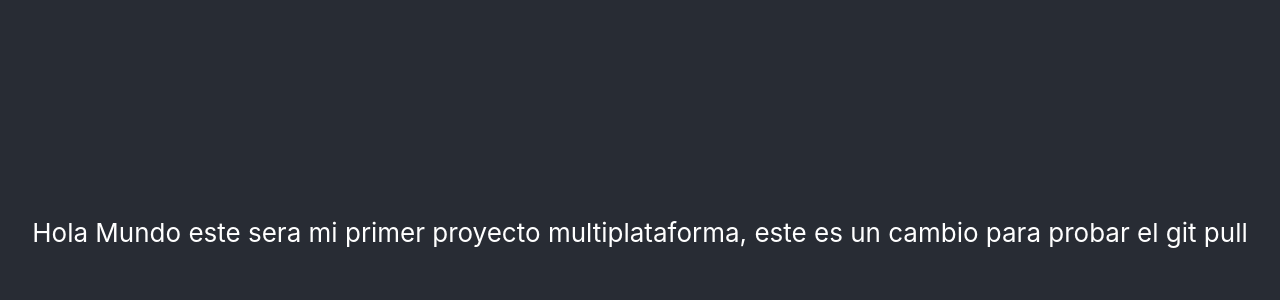
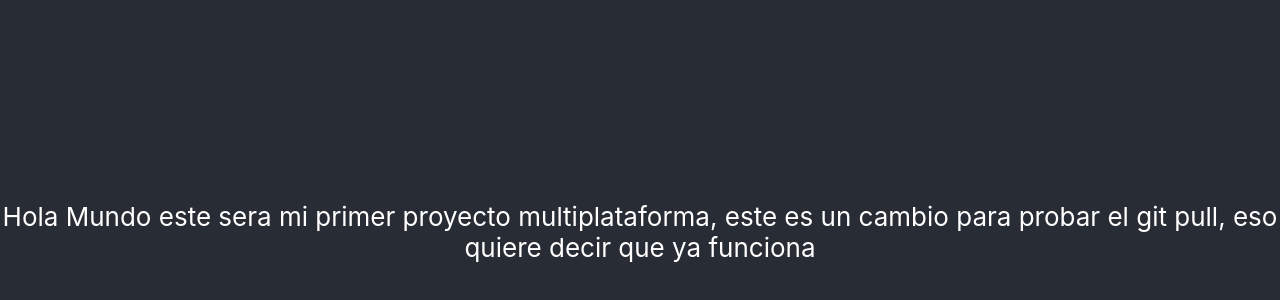
Before and after one commit to Diegoo11/api-react-moduler, a React (Create React App) app: page / in a window 1280 px wide. Shown: the part 168-468 px from the top of the page. Built offline with nearby package versions, Linux system fonts and the light colour scheme.

Commit message:
secons test git ull

```diff
--- a/src/App.js
+++ b/src/App.js
@@ -6,7 +6,7 @@ function App() {
     <div className="App">
       <header className="App-header">
         Hola Mundo este sera mi primer proyecto multiplataforma,
-        este es un cambio para probar el git pull
+        este es un cambio para probar el git pull, eso quiere decir que ya funciona
       </header>
     </div>
   );
```
